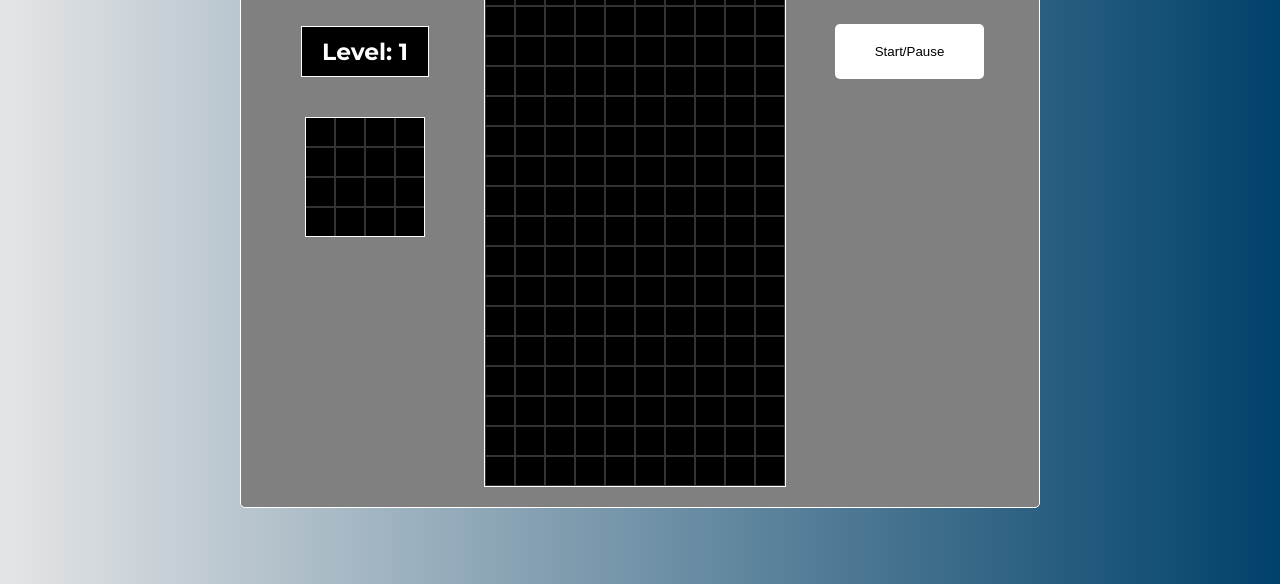
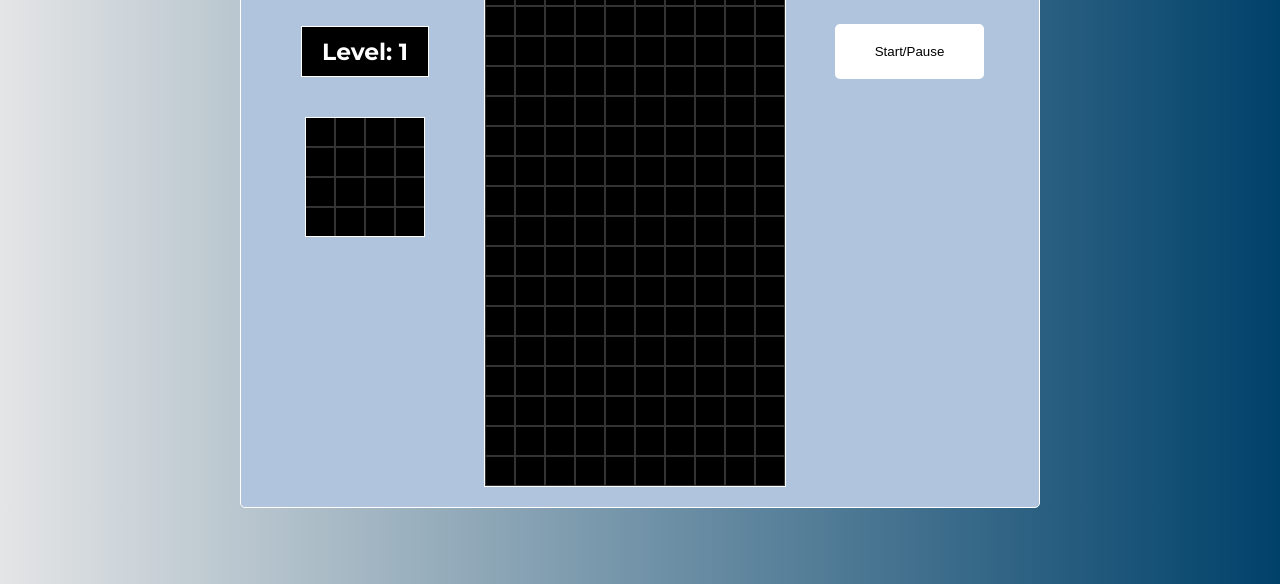
Before and after one commit to gazjosef/tetris, a website: page index.html in a window 1280 px wide. Shown: the part 216-800 px from the top of the page. Drawn offline with Linux system fonts and the light colour scheme.

Commit message:
Styles: Changed Background Color

```diff
--- a/sass/layout/_screen.scss
+++ b/sass/layout/_screen.scss
@@ -4,7 +4,7 @@
   margin-top: 10vh;
   width: 800px;
   border: 1px solid white;
-  background-color: #808080;
+  background-color: lightsteelblue;
   border-radius: 0.5rem;
   padding: 2rem;
 
```
Also changed, not shown: assets/docs/tetris.png, css/style.css, sass/main.css, 1 other file.
